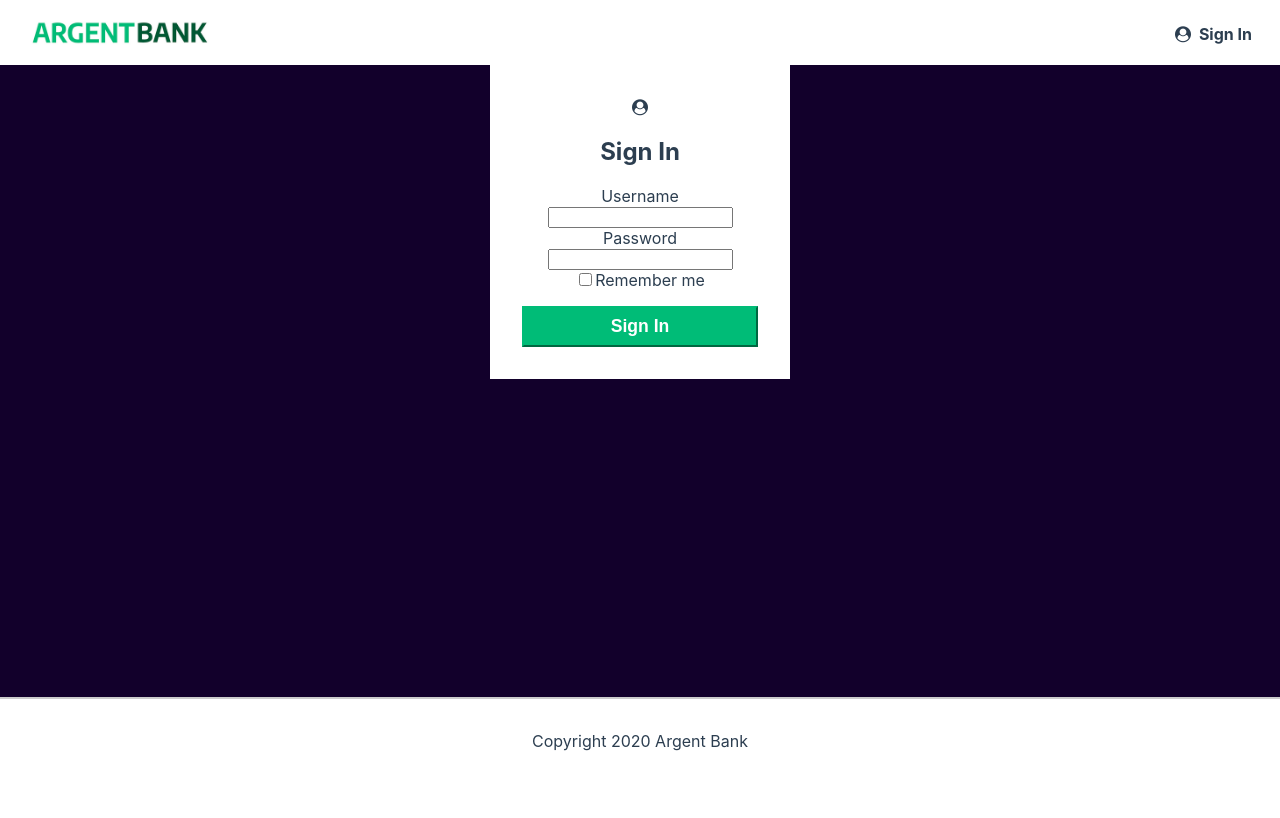
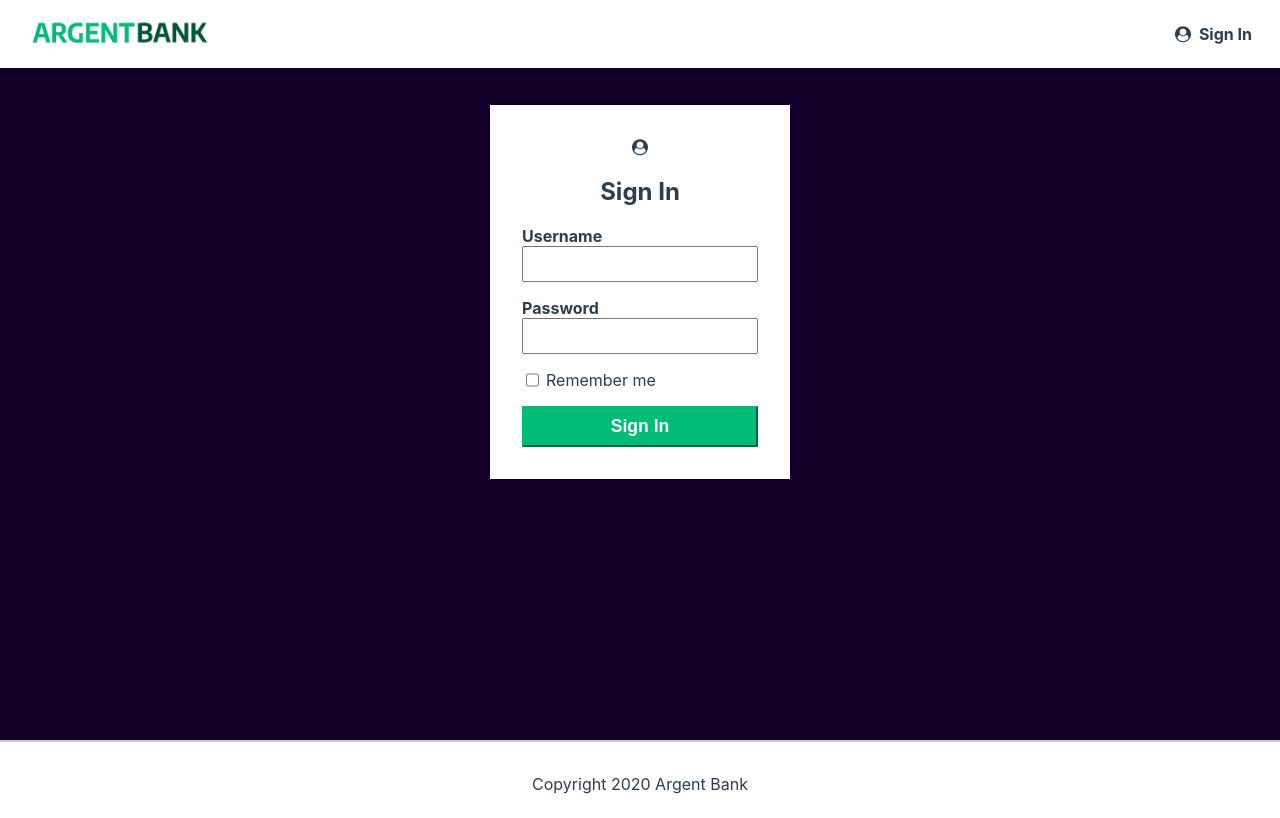
Before and after one commit to FloW1772/Projet-11-ArgentBank, a React (Create React App) app in the folder argentbank/: page /connect-page in a window 1280 px wide. Built offline with nearby package versions, Linux system fonts and the light colour scheme.

Commit message:
fix stylz connect page

```diff
--- a/argentbank/src/App.scss
+++ b/argentbank/src/App.scss
@@ -20,7 +20,9 @@
 
 .bg-dark {
   background-color: #12002b;
-  height: 79vh;
+  height: 74vh;
+  padding: 5vh; /* Padding de 10px sur tous les côtés */
+
 
 }
 
--- a/argentbank/src/pages/connectpage/Connectpage.scss
+++ b/argentbank/src/pages/connectpage/Connectpage.scss
@@ -17,8 +17,29 @@
   margin: 0 auto;
   margin-top: -0.2rem;
   padding: 2rem;
+
 }
 
-// .sign-in-icon {
-//   font-size: 5rem;
-// }
+.input-remember {
+  display: flex;
+}
+
+.input-remember label {
+  margin-left: 0.25rem;
+}
+
+.input-wrapper {
+  display: flex;
+  flex-direction: column;
+  text-align: left;
+  margin-bottom: 1rem;
+}
+
+.input-wrapper label {
+  font-weight: bold;
+}
+
+.input-wrapper input {
+  padding: 5px;
+  font-size: 1.2rem;
+}
```
